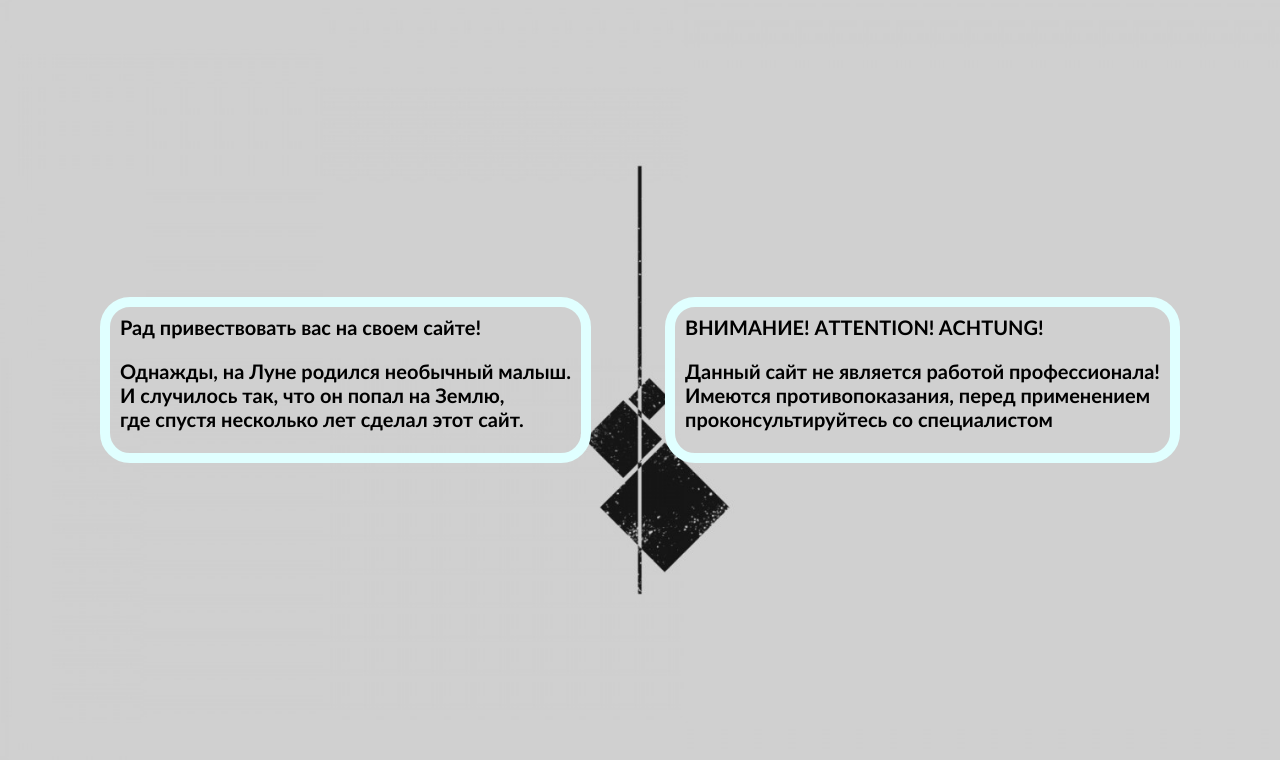
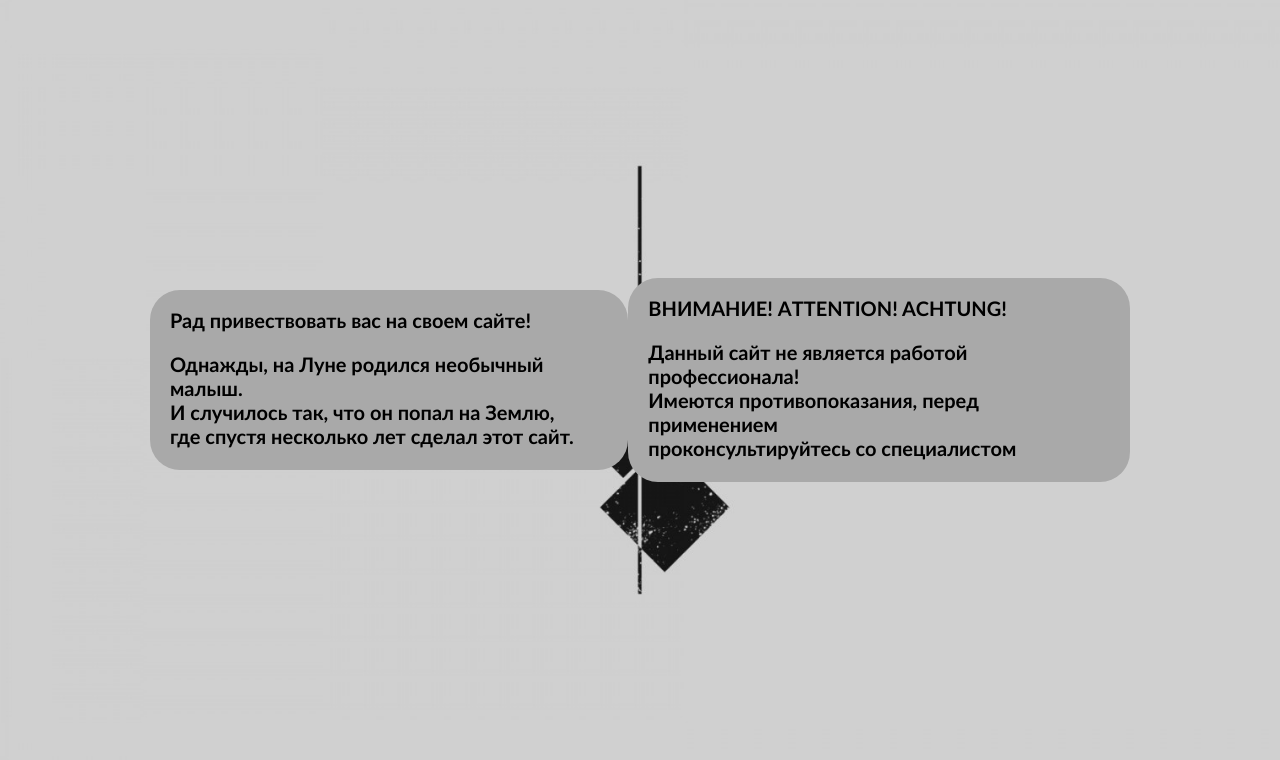
Before and after one commit to igor-73r/labs.IP, a PHP site: page / in a window 1280 px wide. Shown: the part 40-800 px from the top of the page. Run offline with PHP 8.4, Linux system fonts and the light colour scheme.

Commit message:
главная страница ред.

```diff
--- a/site/styles/mainpage_content.css
+++ b/site/styles/mainpage_content.css
@@ -10,20 +10,20 @@
     width: 100%;
     justify-content: space-between;
     align-items: center;
-    margin-left: 100px;
-    margin-right: 100px;
+    margin-left: 150px;
+    margin-right: 150px;
     font-family: 'BoldFont';
     font-size: 20px;
 }
 
 #boxes{
-    border: 10px solid lightcyan;
+    background: darkgrey;
     border-radius: 30px;
 }
 
 .text_content{
-    margin-left: 10px;
-    margin-top: 10px;
-    margin-botom: 10px;
-    margin-right: 10px;
+    margin-left: 20px;
+    margin-top: 20px;
+    margin-botom: 20px;
+    margin-right: 20px;
 }
```
